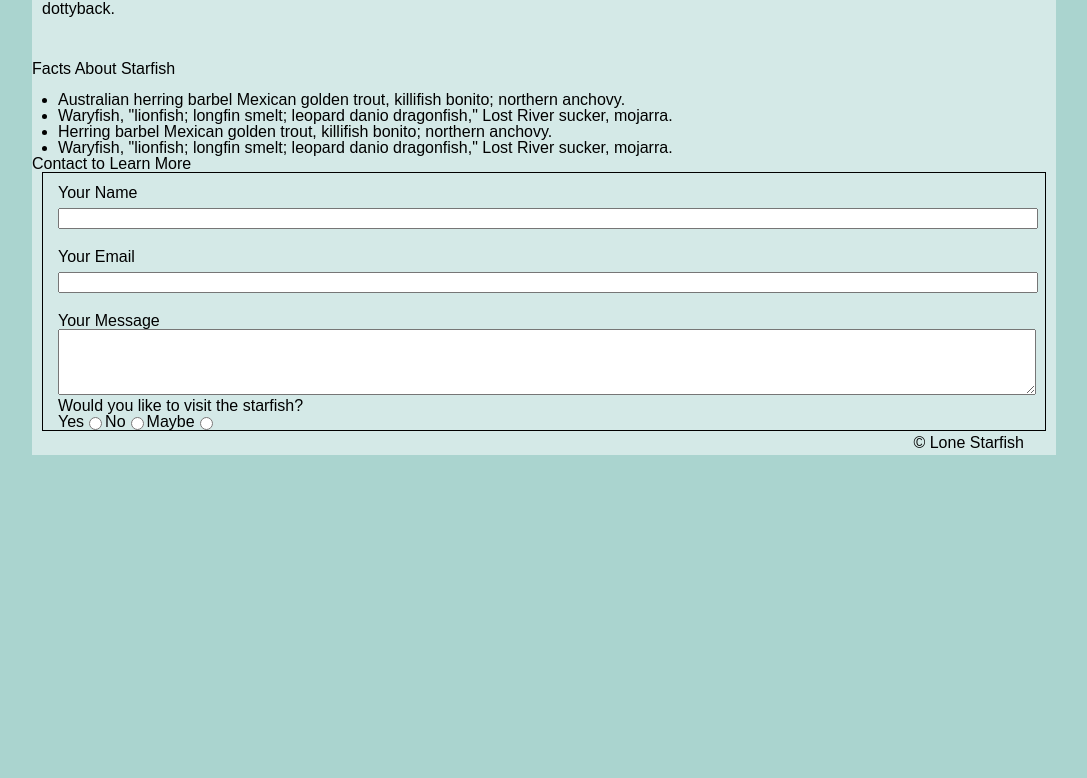
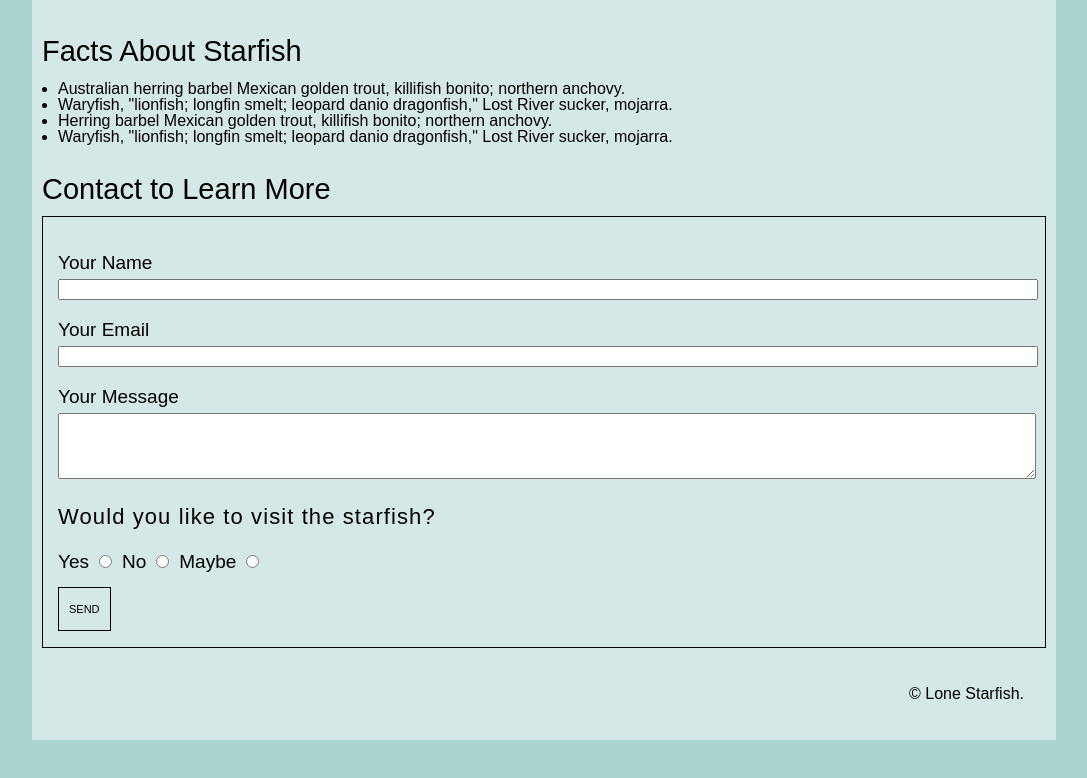
Before and after one commit to reds0004/midterm, a plain HTML site: page index.html in a window 1280 px wide. Shown: the part 784-1562 px from the top of the page, without its empty margins (96-1183 px from the left). Before the commit the page ends 1277 px from the top, so only its background shows below. Drawn offline with Linux system fonts and the light colour scheme.

Commit message:
finish form

```diff
--- a/index.html
+++ b/index.html
@@ -69,12 +69,15 @@
                     <input type="radio" id="maybe" name="visit_starfish" value="maybe">
 
                 </div>
+
+                <input type="submit" value="send">
+
             </form>
         </div>
     </main>
     <footer>
         <div class="container">
-            <p>&copy; Lone Starfish</p>
+            <p>&copy; Lone Starfish.</p>
         </div>
     </footer>
 </body>
--- a/style/main.css
+++ b/style/main.css
@@ -57,6 +57,8 @@ body {
 	font-size: 16px;
 }
 
+/* Headder */
+
 .container {
     background-color: #d4e9e7;
     font-style: arial;
@@ -67,18 +69,14 @@ body {
 header div.header_container {
    height: 320px;
    background-image: url("../media/lone-starfish-wide.jpg");
+   background-position: 50% 50%;
    text-align: center;
 }
 
 h1 {
     color: white;
 	font-size: 64px;
-	padding-top: 200px;
-}
-
-h2 {
-    font-size: 35px;
-	padding-left: 10px;
+	padding-top: 190px;
 }
 
 nav ul {
@@ -102,14 +100,26 @@ nav ul li:nth-child(2) {
 
 }
 
+/* main */
+
+h2 {
+    font-size: 35px;
+	padding-left: 10px;
+}
+
+h3 {
+	font-size: 29px;
+	padding-left: 10px;
+}
+
 article{
 	margin: 15px 20px 40px 10px;
 }
 
 figure.starfish {
-	width: 250px;
+	width: 250spx;
 	height: 250px;
-	padding: 0px 20px 39px 0px;
+	padding: 0px 20px 38px 0px;
 	float:left
 }
 
@@ -119,26 +129,21 @@ img {
 }
 
 p {
-	line-height: 1.5;
+	line-height: 1.4;
 }
 
 main ul {
 	list-style: disc;
-	margin: 15px 0px 0px 26px;
+	margin: 15px 0px 30px 26px;
 }
 
-footer {
-	text-align: right;
-}
-
-footer p {
-	margin: 0px 32px 38px 0px;
-}
+/* form */
 
 form {
 	border: 1px solid black;
-	padding: 12px 15px 0px 15px;
-	margin: 0px 10px 0px 10px;
+	padding: 36px 15px 0px 15px;
+	margin: 12px 10px 0px 10px;
+	font-size: 19px;
 }
 
 input[type=text] {
@@ -148,9 +153,41 @@ input[type=text] {
 
 textarea {
 	width: 100%;
+	margin: 7px 0px 24px 0px;
+}
+
+h4 {
+	font-size: 22px;
+	letter-spacing: 0.05em;
+	margin-bottom: 24px;
 }
 
 .radiobox {
 	display: inline-flex;
 	flex-direction: row;
 }
+
+div.radiobox input {
+	margin: 0px 10px;
+}
+
+input[type=submit] {
+	display: block;
+	font-size: 11px;
+	background-color: #d4e9e7;
+	padding: 15px 10px;
+	border: 1px solid black;
+	margin: 16px 0px 16px 0px;
+	text-transform: uppercase;
+}
+
+/* footer */
+
+footer {
+	text-align: right;
+}
+
+footer p {
+	margin: 0px 32px 38px 0px;
+	padding: 35px 0px;
+}
```
